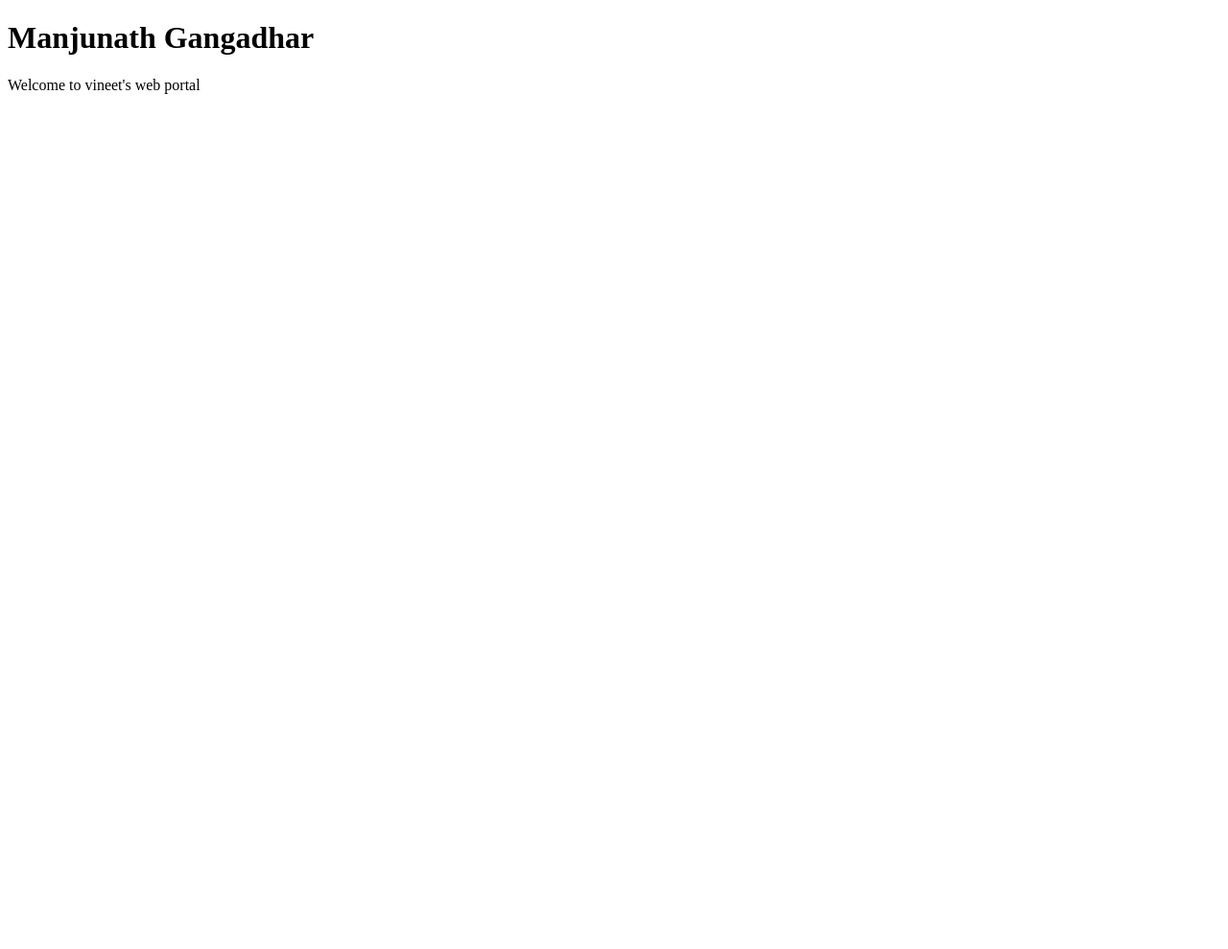
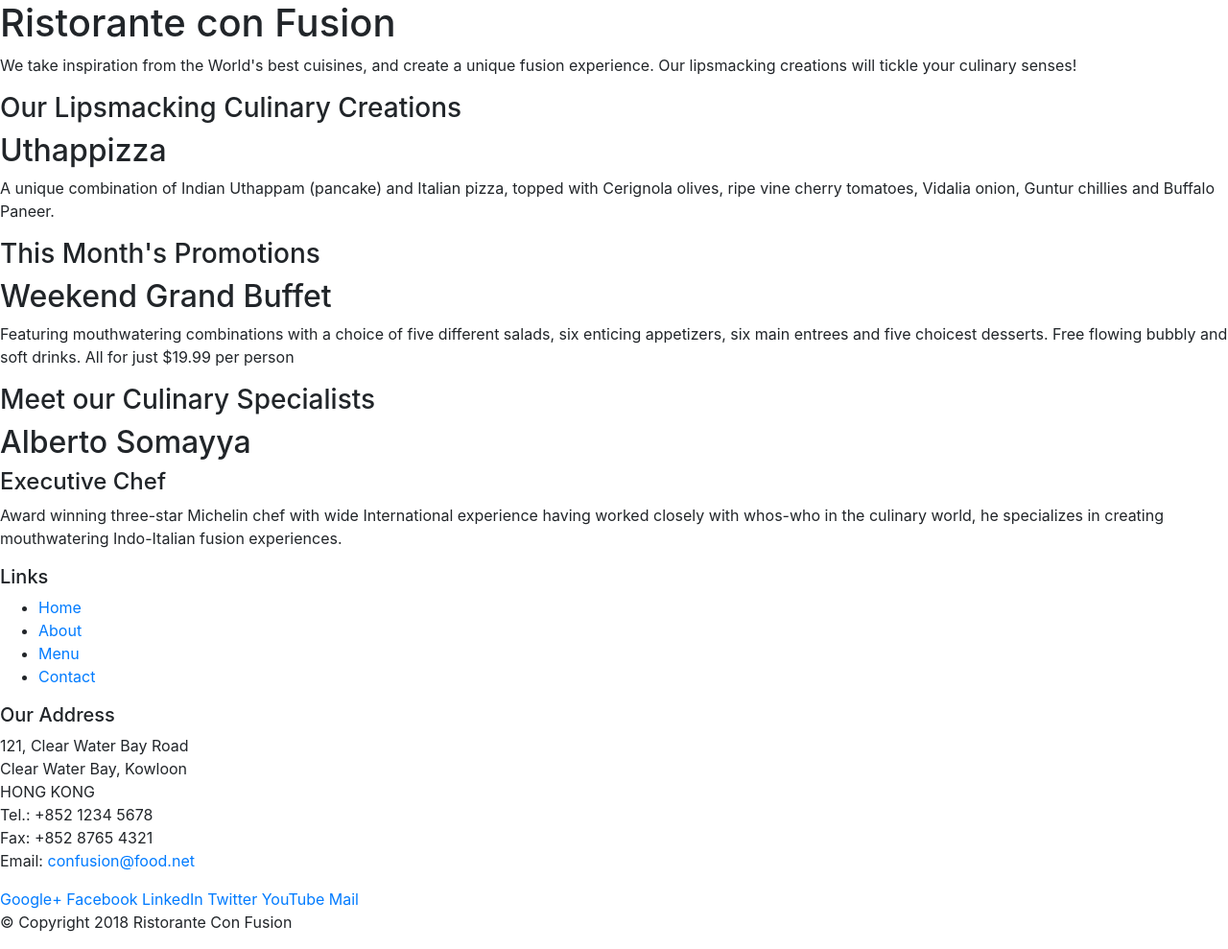
Before and after one commit to vineetjk/coursera-practice, a website: page index.html in a window 1280 px wide. Shown: the whole page at 96% size. Before the commit the page ends 800 px from the top, so only its background shows below. Drawn offline with nearby package versions, Linux system fonts and the light colour scheme.

Commit message:
implemented bootstrap

```diff
--- a/index.html
+++ b/index.html
@@ -1,16 +1,113 @@
 <!DOCTYPE html>
 <html lang="en">
+
 <head>
-    <meta charset="UTF-8">
-    <meta name="viewport" content="width=device-width, initial-scale=1.0">
-    <meta http-equiv="X-UA-Compatible" content="ie=edge">
-    <title>Node learnings</title>
+     <!-- Required meta tags always come first -->
+     <meta charset="utf-8">
+     <meta name="viewport" content="width=device-width, initial-scale=1, shrink-to-fit=no">
+     <meta http-equiv="x-ua-compatible" content="ie=edge">
+
+     <!-- Bootstrap CSS -->
+     <link rel="stylesheet" href="node_modules/bootstrap/dist/css/bootstrap.min.css">
+    <title>Ristorante Con Fusion</title>
 </head>
+
 <body>
 
-    <h1>Manjunath Gangadhar</h1>
-    <p>Welcome to vineet's web portal</p>
+    <header>
+        <div>
+            <div>
+                <div>
+                    <h1>Ristorante con Fusion</h1>
+                    <p>We take inspiration from the World's best cuisines, and create a unique fusion experience. Our lipsmacking creations will tickle your culinary senses!</p>
+                </div>
+                <div>
+                </div>
+            </div>
+        </div>
+    </header>
+
+    <div>
+        <div>
+            <div>
+                <h3>Our Lipsmacking Culinary Creations</h3>
+            </div>
+            <div>
+                <h2>Uthappizza</h2>
+                <p>A unique combination of Indian Uthappam (pancake) and Italian pizza, topped with Cerignola olives, ripe vine cherry tomatoes, Vidalia onion, Guntur chillies and Buffalo Paneer.</p>
+            </div>
+        </div>
+
+
+        <div>
+            <div>
+                <h3>This Month's Promotions</h3>
+            </div>
+            <div>
+                <h2>Weekend Grand Buffet</h2>
+                <p>Featuring mouthwatering combinations with a choice of five different salads, six enticing appetizers, six main entrees and five choicest desserts. Free flowing bubbly and soft drinks. All for just $19.99 per person </p>
+            </div>
+        </div>
+
+        <div>
+            <div>
+                <h3>Meet our Culinary Specialists</h3>
+            </div>
+            <div>
+                <h2>Alberto Somayya</h2>
+                <h4>Executive Chef</h4>
+                <p>Award winning three-star Michelin chef with wide International experience having worked closely with whos-who in the culinary world, he specializes in creating mouthwatering Indo-Italian fusion experiences. </p>
+            </div>
+        </div>
+    </div>
+
+    <footer>
+        <div>
+            <div>
+                <div>
+                    <h5>Links</h5>
+                    <ul>
+                        <li><a href="#">Home</a></li>
+                        <li><a href="#">About</a></li>
+                        <li><a href="#">Menu</a></li>
+                        <li><a href="#">Contact</a></li>
+                    </ul>
+                </div>
+                <div>
+                    <h5>Our Address</h5>
+                    <address>
+		              121, Clear Water Bay Road<br>
+		              Clear Water Bay, Kowloon<br>
+		              HONG KONG<br>
+		              Tel.: +852 1234 5678<br>
+		              Fax: +852 8765 4321<br>
+		              Email: <a href="mailto:confusion@food.net">confusion@food.net</a>
+		           </address>
+                </div>
+                <div>
+                    <div>
+                        <a href="http://google.com/+">Google+</a>
+                        <a href="http://www.facebook.com/profile.php?id=">Facebook</a>
+                        <a href="http://www.linkedin.com/in/">LinkedIn</a>
+                        <a href="http://twitter.com/">Twitter</a>
+                        <a href="http://youtube.com/">YouTube</a>
+                        <a href="mailto:">Mail</a>
+                    </div>
+                </div>
+           </div>
+           <div>
+                <div>
+                    <p>© Copyright 2018 Ristorante Con Fusion</p>
+                </div>
+           </div>
+        </div>
+    </footer>
+ <!-- jQuery first, then Popper.js, then Bootstrap JS. -->
+ <script src="node_modules/jquery/dist/jquery.slim.min.js"></script>
+ <script src="node_modules/popper.js/dist/umd/popper.min.js"></script>
+ <script src="node_modules/bootstrap/dist/js/bootstrap.min.js"></script>
 
 
 </body>
+
 </html>
--- a/package.json
+++ b/package.json
@@ -20,5 +20,10 @@
   "homepage": "https://github.com/vineetjk/node-practice#readme",
   "devDependencies": {
     "lite-server": "^2.5.4"
+  },
+  "dependencies": {
+    "bootstrap": "^4.0.0",
+    "jquery": "^3.3.1",
+    "popper.js": "^1.12.9"
   }
 }
```
Also changed, not shown: 1 other file.
